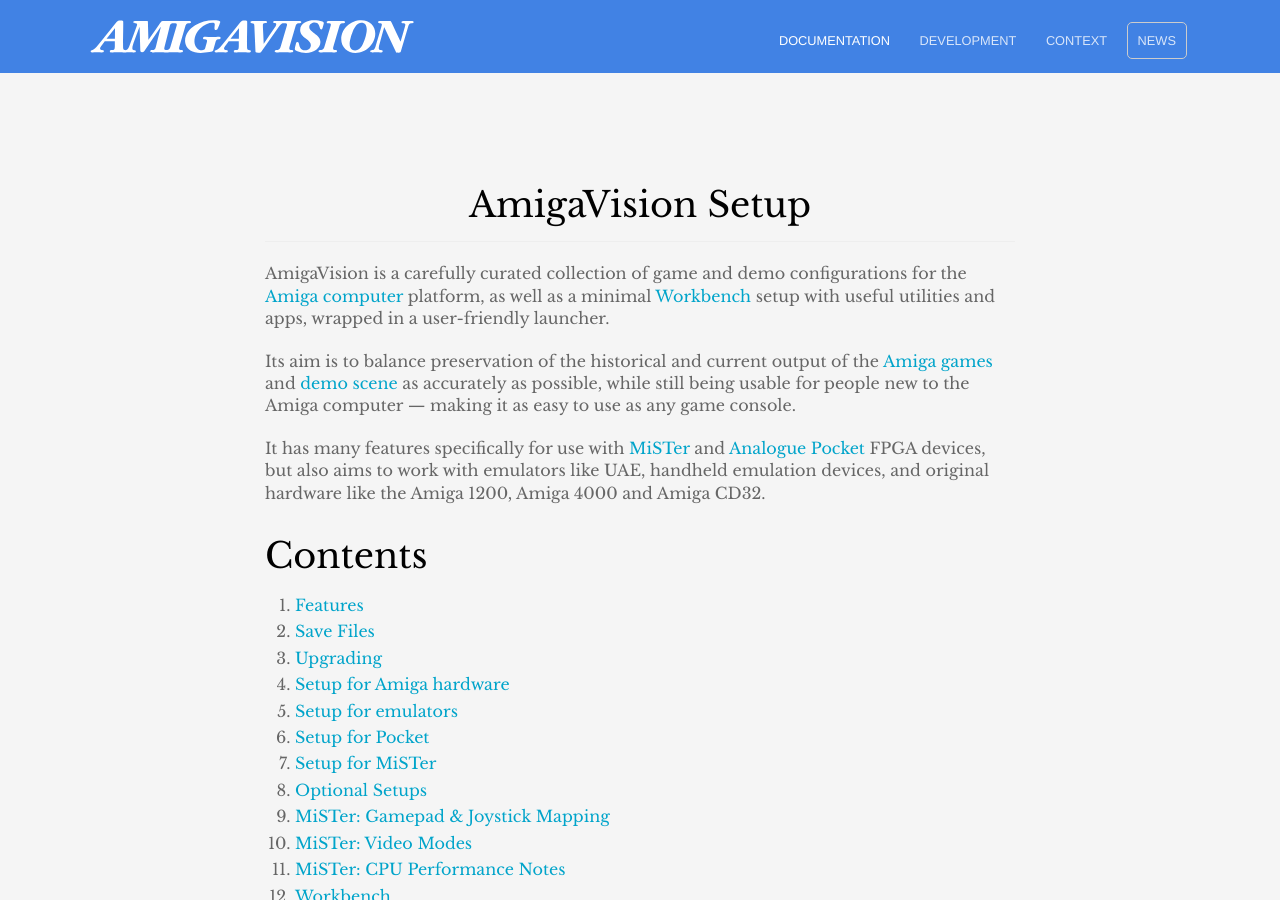
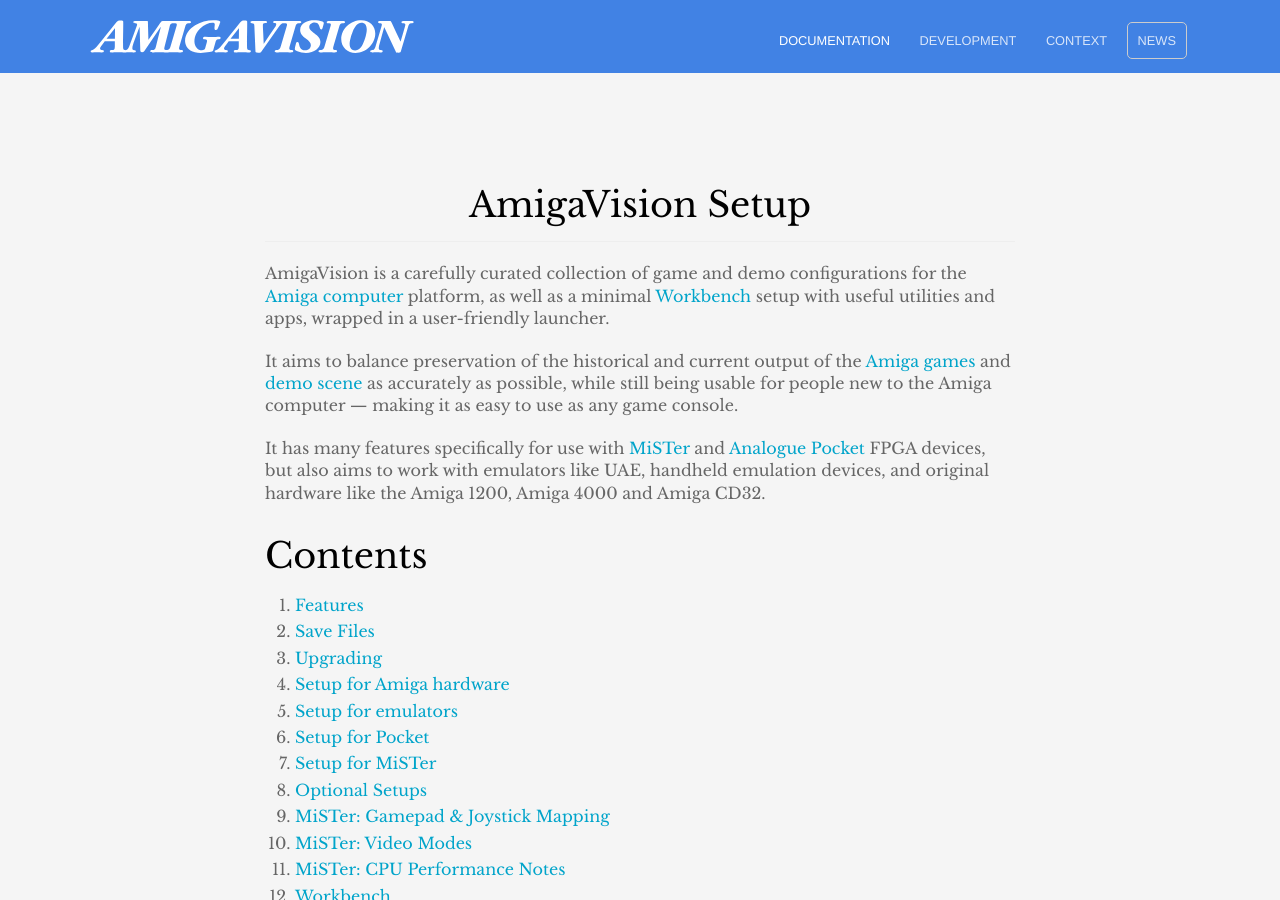
Before and after one commit to amigavision/amigavision.github.io, a Jekyll site: the page built from docs.md, in a window 1280 px wide and 900 px high. Built offline with Jekyll 4.4.1, drawn with Linux system fonts in a browser that asks for light colours.

Commit message:
Phrasing!

```diff
--- a/docs.md
+++ b/docs.md
@@ -4,7 +4,7 @@
 
 AmigaVision is a carefully curated collection of game and demo configurations for the [Amiga computer] platform, as well as a minimal [Workbench] setup with useful utilities and apps, wrapped in a user-friendly launcher.
 
-Its aim is to balance preservation of the historical and current output of the [Amiga games] and [demo scene] as accurately as possible, while still being usable for people new to the Amiga computer — making it as easy to use as any game console.
+It aims to balance preservation of the historical and current output of the [Amiga games] and [demo scene] as accurately as possible, while still being usable for people new to the Amiga computer — making it as easy to use as any game console.
 
 It has many features specifically for use with [MiSTer] and [Analogue Pocket] FPGA devices, but also aims to work with emulators like UAE, handheld emulation devices, and original hardware like the Amiga 1200, Amiga 4000 and Amiga CD32.
 
```
